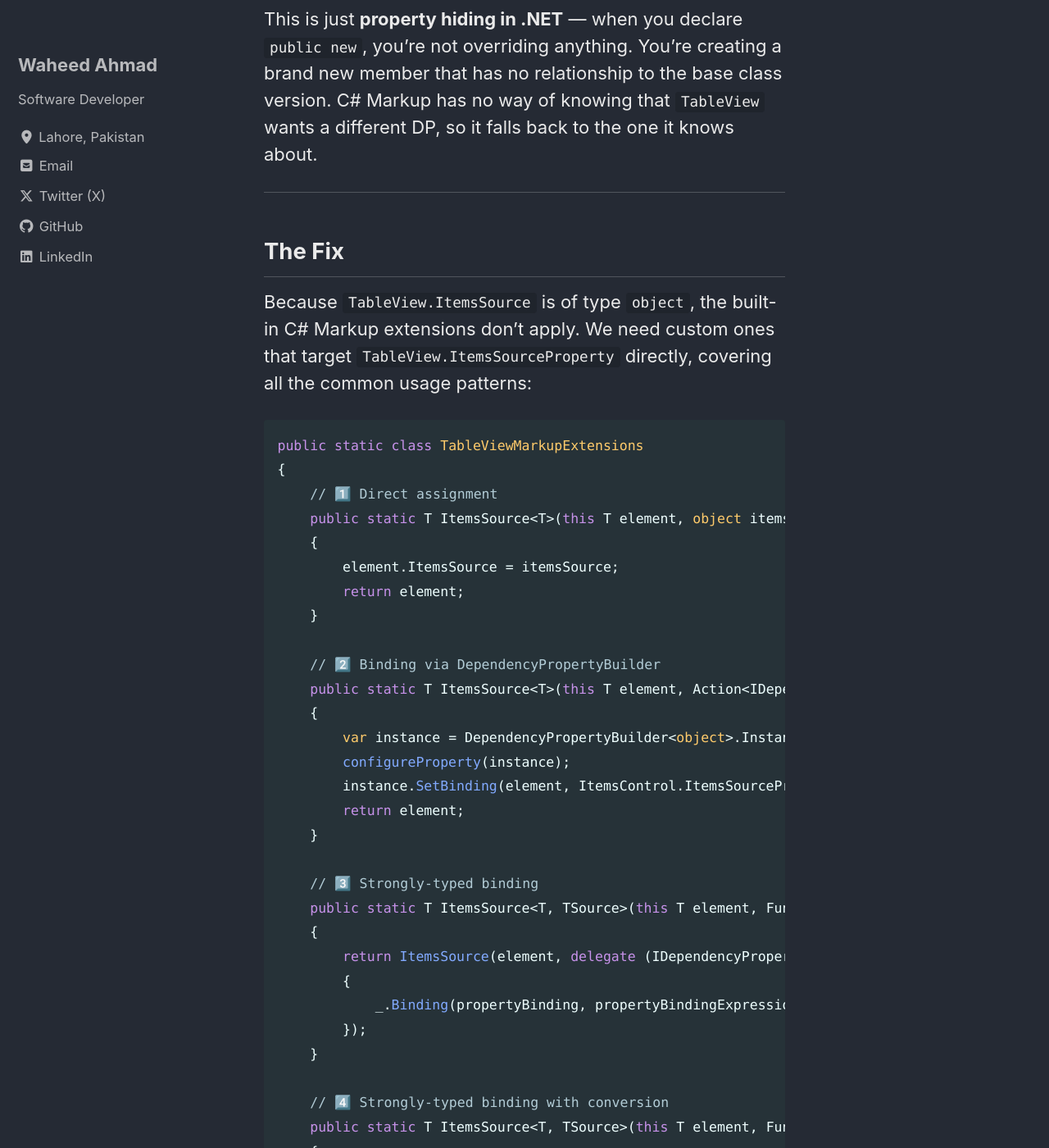
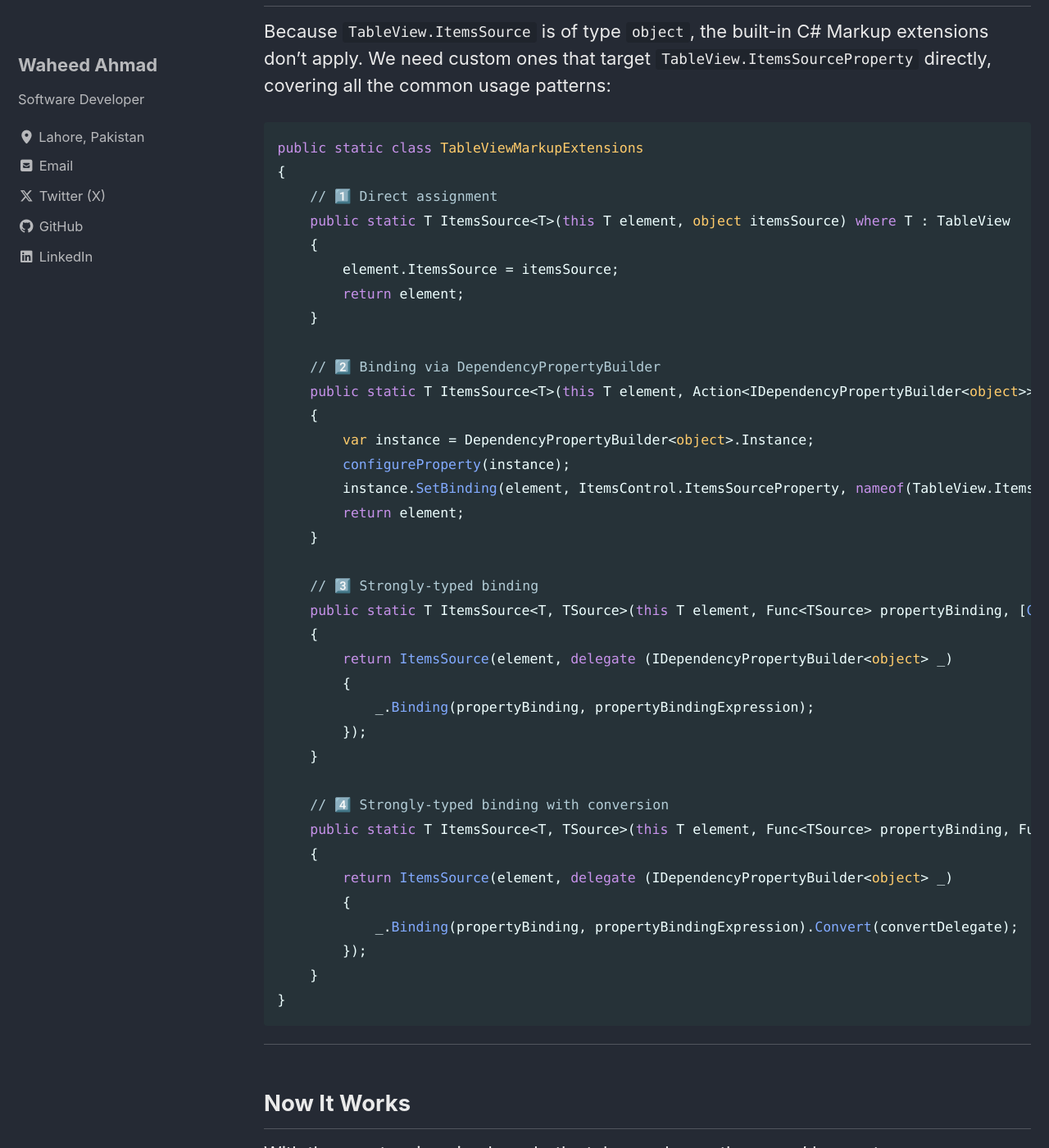
Before and after one commit to w-ahmad/w-ahmad.github.io, a Jekyll site: the page built from _posts/2026-07-16-winui-tableview-csharp-markup.md, in a window 1280 px wide and 1400 px high, scrolled down 1870 px. Shown: the whole window at 82% size. Built offline with Jekyll 4.4.1, drawn with Linux system fonts in a browser that asks for light colours; cached includes are drawn as plain includes.

Commit message:
Update 2026-07-16-winui-tableview-csharp-markup.md

```diff
--- a/_posts/2026-07-16-winui-tableview-csharp-markup.md
+++ b/_posts/2026-07-16-winui-tableview-csharp-markup.md
@@ -1,9 +1,11 @@
 ---
 layout: single
+classes: wide
 title: "WinUI.TableView with C# Markup"
 date: 2026-07-16
 categories:
   - WinUI
+  - TableView
 tags:
   - WinUI
   - TableView
```
